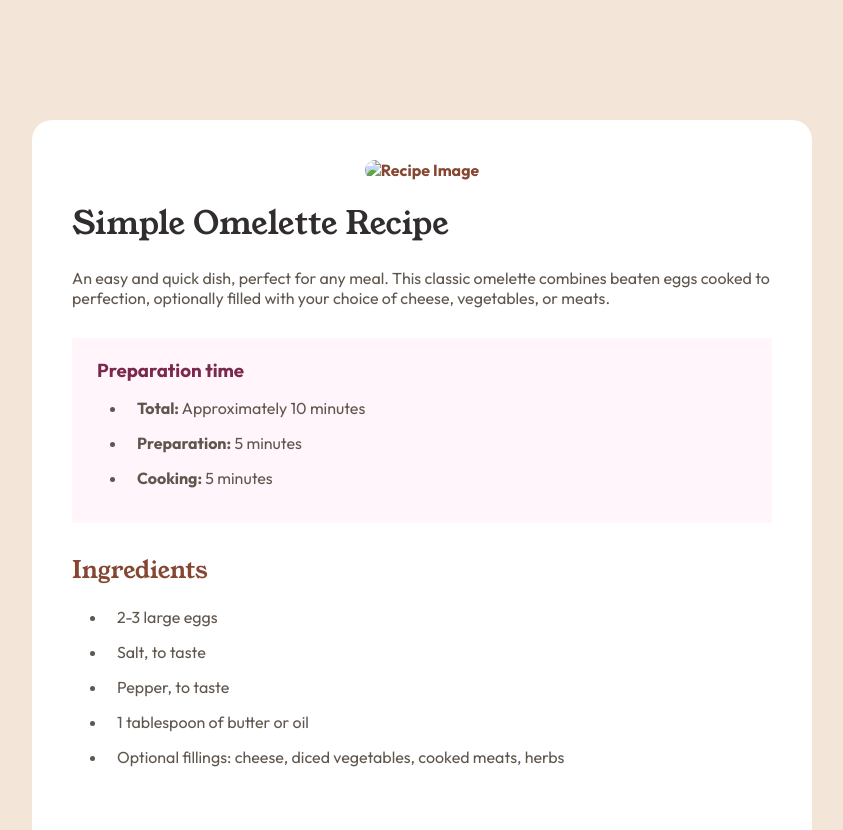
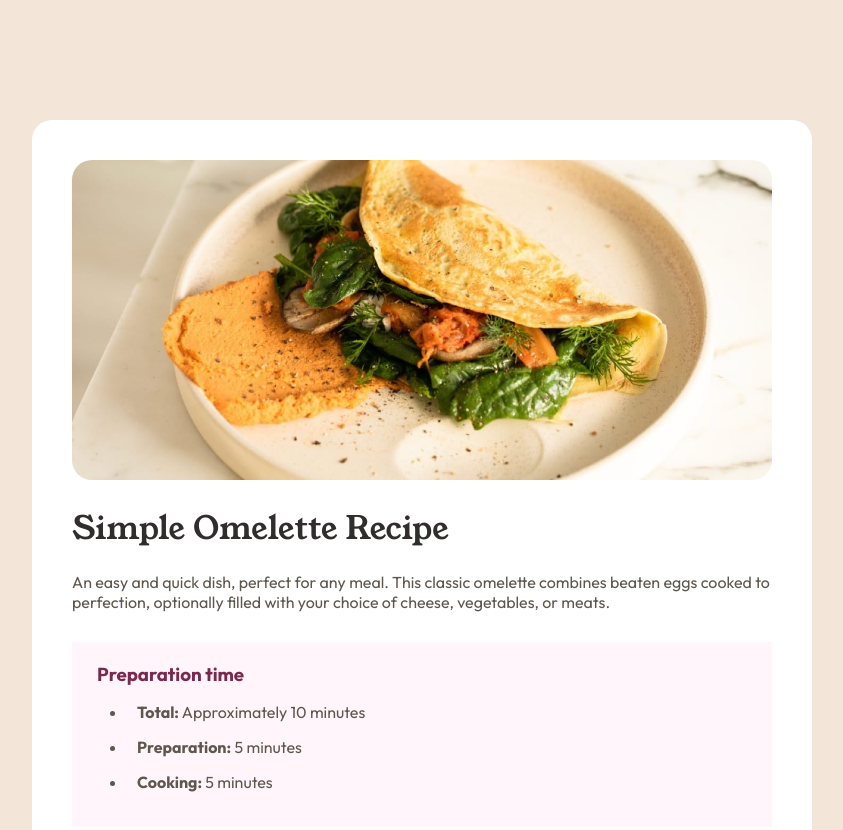
Before and after one commit to Rubiika/Recipe-Challenge, a plain HTML site: page index.html in a window 1280 px wide. Shown: the top 830 px of the page, without its empty margins (218-1061 px from the left). Drawn offline with Linux system fonts and the light colour scheme.

Commit message:
Update index.html

```diff
--- a/index.html
+++ b/index.html
@@ -197,7 +197,7 @@
   <div class="recipe">
 
     <div class="image">
-      <img src="assets/images/image-omelette.jpeg" alt="Recipe Image">
+      <img src="image-omelette.jpeg" alt="Recipe Image">
     </div>
 
     <h1>Simple Omelette Recipe</h1>
```
